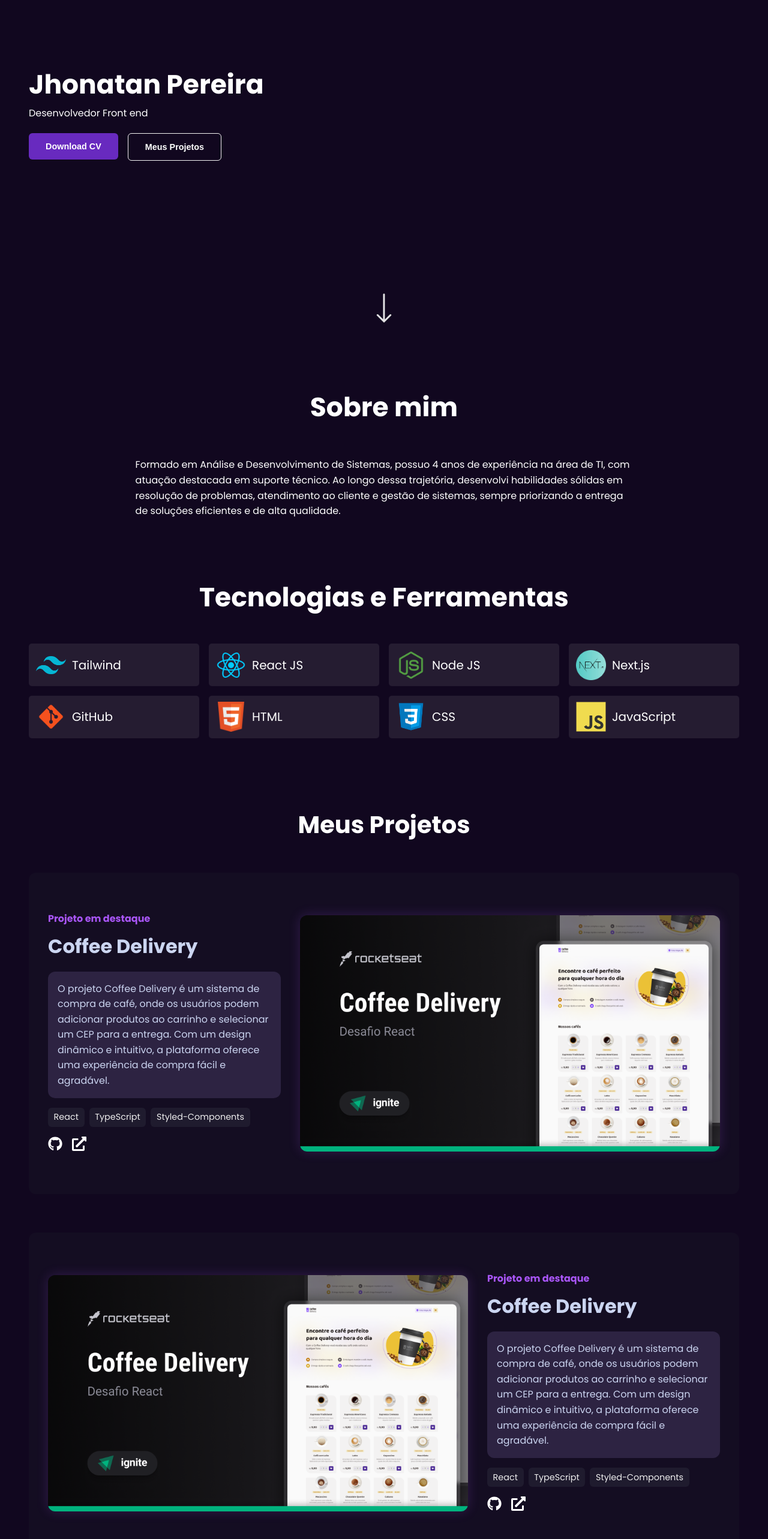
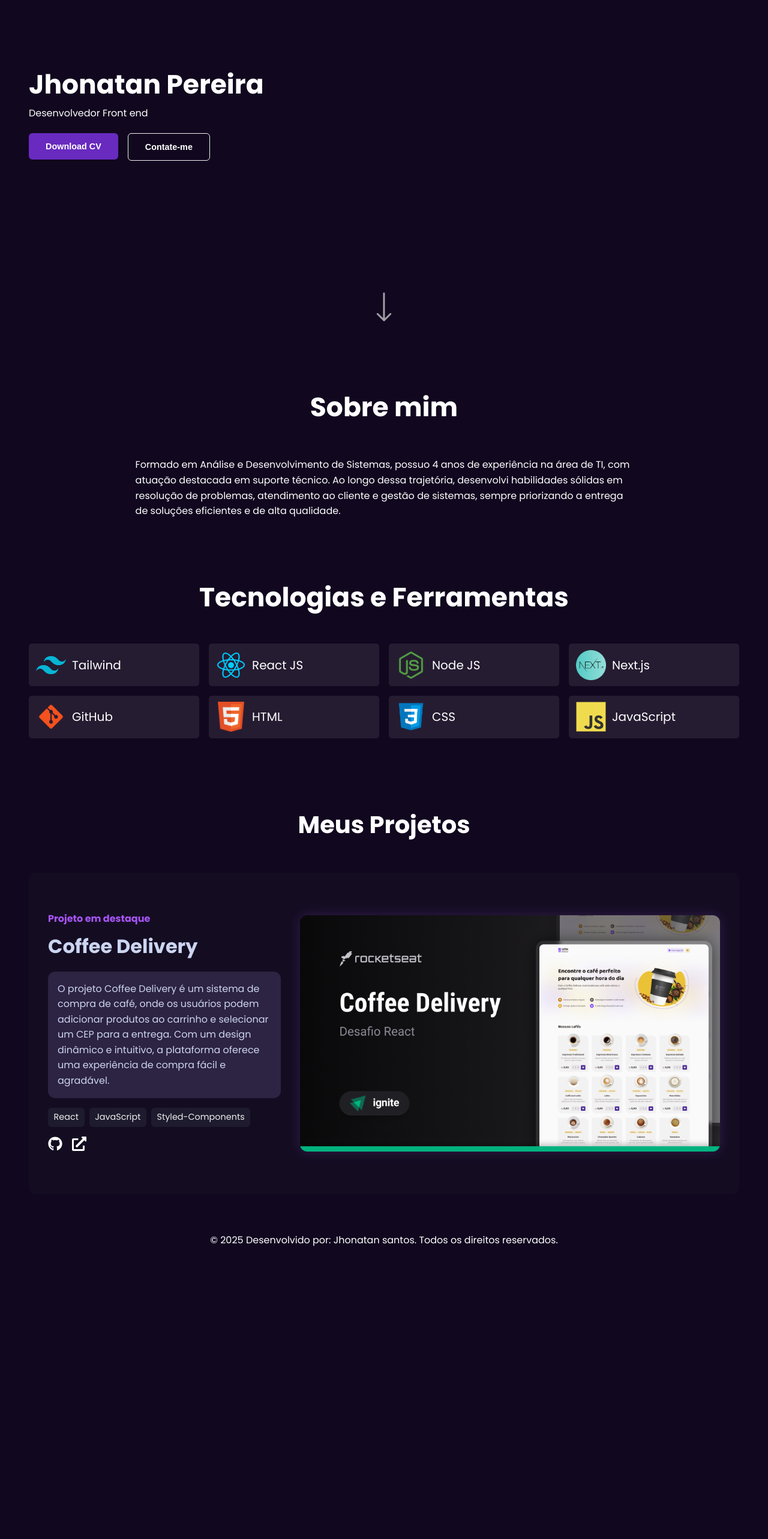
Before and after one commit to jhonatann-per/portifolio, a React (Create React App) app: page / in a window 1280 px wide. Shown: the part 204-2770 px from the top of the page at 60% size. After the commit the page ends 2300 px from the top, so only its background shows below. Built offline with nearby package versions, Linux system fonts and the light colour scheme; no server answers.

Commit message:
Altera o botão 'Meus Projetos' para 'Contato', com redirecionamento para o WhatsApp

```diff
--- a/src/App.jsx
+++ b/src/App.jsx
@@ -6,7 +6,6 @@ import Header from "./components/Header";
 function App() {
   const projectsRef = useRef(null);
   const presentationRef = useRef(null);
-
   return (
     <div className="App">
       <GlobalStyle />
--- a/src/pages/Presentation/index.jsx
+++ b/src/pages/Presentation/index.jsx
@@ -5,7 +5,7 @@ import {
   ConteudoPerfil,
   AboutInformation,
   BotaoCv,
-  BotaoProjetos,
+  BotaoContateMe,
   ArrowDownImage,
   Footer,
 } from "./styles";
@@ -38,7 +38,10 @@ const Presentation = forwardRef((props, ref) => {
             <a href="/curriculo-jhonatan-santos-frontend.pdf" download>
               <BotaoCv>Download CV</BotaoCv>
             </a>
-            <BotaoProjetos>Meus Projetos</BotaoProjetos>
+            {/* Alterado o botão para Contate-me e redirecionamento para WhatsApp */}
+            <a href="https://wa.me/5561983801578" target="_blank" rel="noopener noreferrer">
+              <BotaoContateMe>Contate-me</BotaoContateMe>
+            </a>
           </div>
         </section>
       </AboutInformation>
--- a/src/pages/Presentation/styles.jsx
+++ b/src/pages/Presentation/styles.jsx
@@ -129,7 +129,7 @@ export const BotaoCv = styled.button`
   }
 `;
 
-export const BotaoProjetos = styled.button`
+export const BotaoContateMe = styled.button`
   padding: 0.875rem 1.75rem;
   border-radius: 0.375rem;
   font-size: 0.9rem;
--- a/src/pages/Projects/index.jsx
+++ b/src/pages/Projects/index.jsx
@@ -19,21 +19,21 @@ const projetos = [
     descricao:
       "O projeto Coffee Delivery é um sistema de compra de café, onde os usuários podem adicionar produtos ao carrinho e selecionar um CEP para a entrega. Com um design dinâmico e intuitivo, a plataforma oferece uma experiência de compra fácil e agradável.",
     imagem: require("../../assets/coffee.png"),
-    tecnologias: ["React", "TypeScript", "Styled-Components"],
+    tecnologias: ["React", "JavaScript", "Styled-Components"],
     githubLink: "https://github.com/jhonatann-per/coffee-delivery",
     externalLink: "https://coffee-commerce-nine.vercel.app/",
     imagemEsquerda: false
   },
-  {
-    titulo: "Coffee Delivery",
-    descricao:
-      "O projeto Coffee Delivery é um sistema de compra de café, onde os usuários podem adicionar produtos ao carrinho e selecionar um CEP para a entrega. Com um design dinâmico e intuitivo, a plataforma oferece uma experiência de compra fácil e agradável.",
-    imagem: require("../../assets/coffee.png"),
-    tecnologias: ["React", "TypeScript", "Styled-Components"],
-    githubLink: "https://github.com/jhonatann-per/coffee-delivery",
-    externalLink: "https://coffee-commerce-nine.vercel.app/",
-    imagemEsquerda: true
-  },
+  // {
+  //   titulo: "Coffee Delivery",
+  //   descricao:
+  //     "O projeto Coffee Delivery é um sistema de compra de café, onde os usuários podem adicionar produtos ao carrinho e selecionar um CEP para a entrega. Com um design dinâmico e intuitivo, a plataforma oferece uma experiência de compra fácil e agradável.",
+  //   imagem: require("../../assets/coffee.png"),
+  //   tecnologias: ["React", "JavaScript", "Styled-Components"],
+  //   githubLink: "https://github.com/jhonatann-per/coffee-delivery",
+  //   externalLink: "https://coffee-commerce-nine.vercel.app/",
+  //   imagemEsquerda: true
+  // },
 ];
 
 const ProjetoDestaque = forwardRef(({ mostrarTitulo = false }, ref) => {
```
